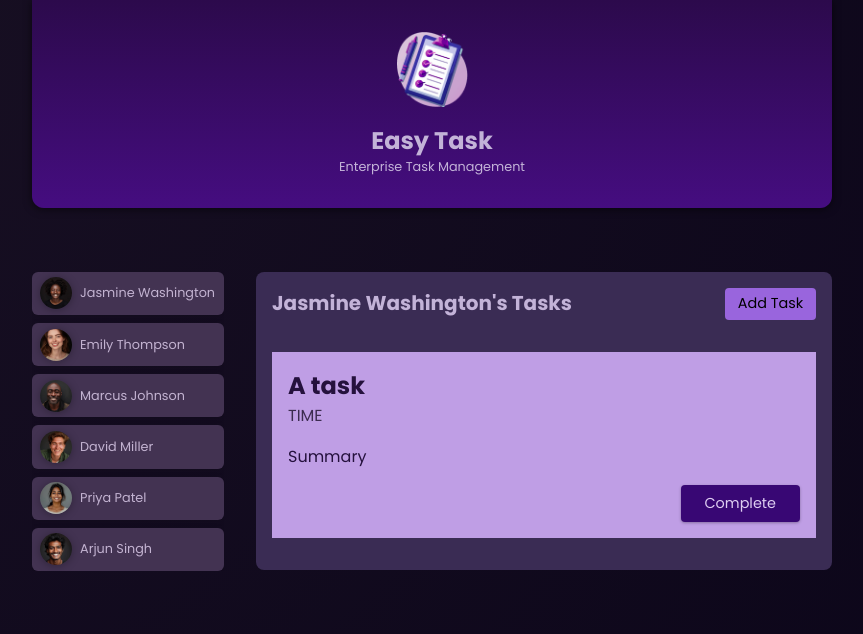
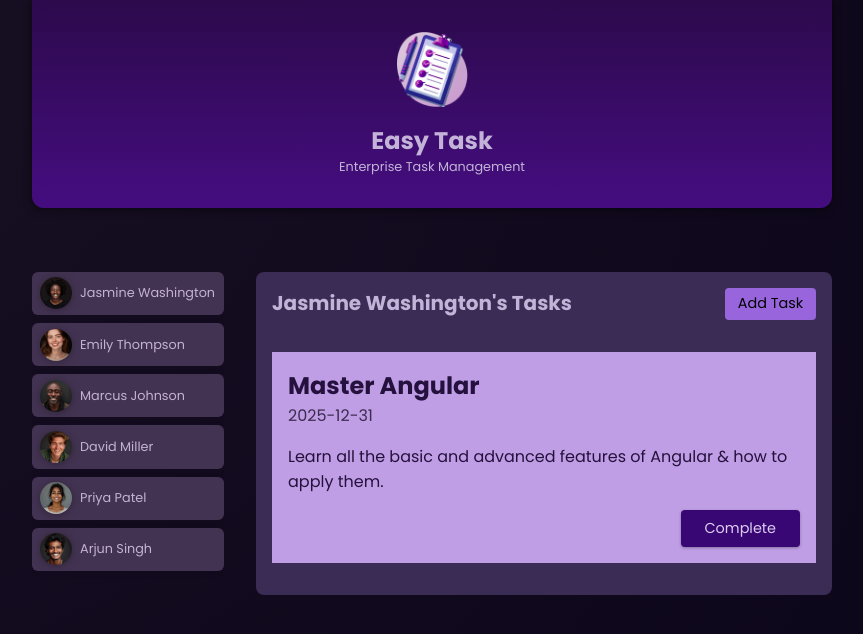
Before and after one commit to metin-gercek/easytrack, an Angular app: page / in a window 1280 px wide. Both pictures are taken after a click on the button "Jasmine Washington". Shown: the top 634 px of the page, without its empty margins (208-1071 px from the left). Built offline with nearby package versions, Linux system fonts and the light colour scheme.

Commit message:
add task component data

```diff
--- a/src/app/app.component.html
+++ b/src/app/app.component.html
@@ -11,7 +11,7 @@
 
   @if (selectedUser) {
 
-  <app-tasks [name]="selectedUser.name" />
+  <app-tasks [userId]="selectedUser.id" [name]="selectedUser.name" />
   } @else {
   <p id="fallback">Select a user to see their tasks</p>
   }
--- a/src/app/tasks/task/task.component.html
+++ b/src/app/tasks/task/task.component.html
@@ -1,7 +1,7 @@
 <article>
-  <h2>A task</h2>
-  <time>TIME</time>
-  <p >Summary</p>
+  <h2>{{ task.title }}</h2>
+  <time>{{ task.dueDate }}</time>
+  <p>{{ task.summary }}</p>
   <p class="actions">
     <button>Complete</button>
   </p>
--- a/src/app/tasks/tasks.component.html
+++ b/src/app/tasks/tasks.component.html
@@ -7,8 +7,10 @@
   </header>
 
   <ul>
+    @for (task of selectedUserTasks; track task.id) {
     <li>
-        <app-task />
+      <app-task [task]="task" />
     </li>
+    }
   </ul>
 </section>
--- a/src/app/tasks/tasks.component.ts
+++ b/src/app/tasks/tasks.component.ts
@@ -9,7 +9,38 @@
   styleUrl: './tasks.component.css'
 })
 export class TasksComponent {
-  @Input() name?: string;
+  @Input({required: true}) userId!: string;
+  @Input({required: true}) name!: string;
+
+  tasks = [
+   {
+    id: 't1',
+    userId: 'u1',
+    title: 'Master Angular',
+    summary:
+      'Learn all the basic and advanced features of Angular & how to apply them.',
+    dueDate: '2025-12-31',
+  },
+  {
+    id: 't2',
+    userId: 'u3',
+    title: 'Build first prototype',
+    summary: 'Build a first prototype of the online shop website',
+    dueDate: '2024-05-31',
+  },
+  {
+    id: 't3',
+    userId: 'u3',
+    title: 'Prepare issue template',
+    summary:
+      'Prepare and describe an issue template which will help with project management',
+    dueDate: '2024-06-15',
+  },
+  ];
+
+  get selectedUserTasks() {
+    return this.tasks.filter((task) => task.userId === this.userId);
+  }
 
 
 }
```
Also changed, not shown: src/app/tasks/task/task.component.ts (+10 -1 lines).
